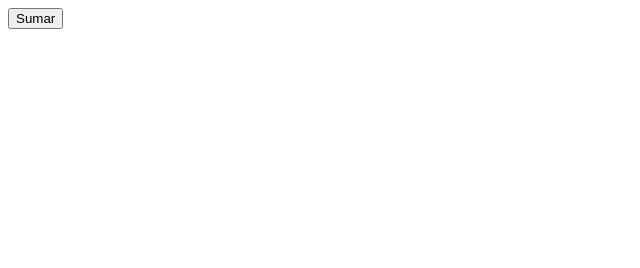
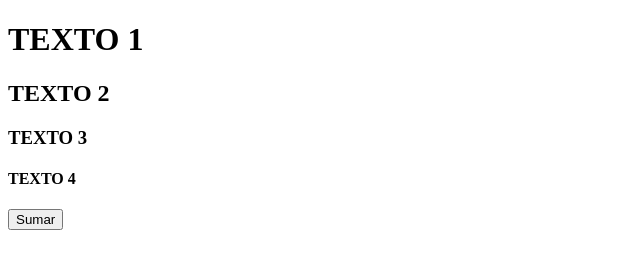
Before and after one commit to adrrm/semana6.github.io, a plain HTML site: page index.html in a window 1280 px wide. Shown: the whole page, without its empty margins (0-640 px from the left). Drawn offline with Linux system fonts and the light colour scheme.

Commit message:
Update index.html

```diff
--- a/index.html
+++ b/index.html
@@ -7,6 +7,10 @@
 </head>
 <body>
     <div id="resultado"></div>
+    <h1>TEXTO 1</h1>
+    <h2>TEXTO 2</h2>
+    <h3 onclick="javascript: sumar(60,30);">TEXTO 3</h3>
+    <h4>TEXTO 4</h4>
     <button onclick="javascript: sumar(20,30);">Sumar</button>
     <script>
         function sumar(valor1, valor2){
```
